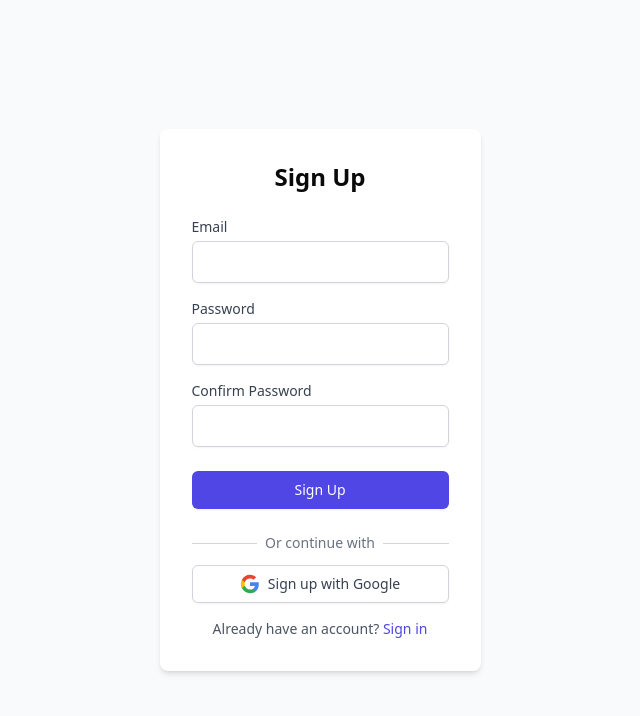
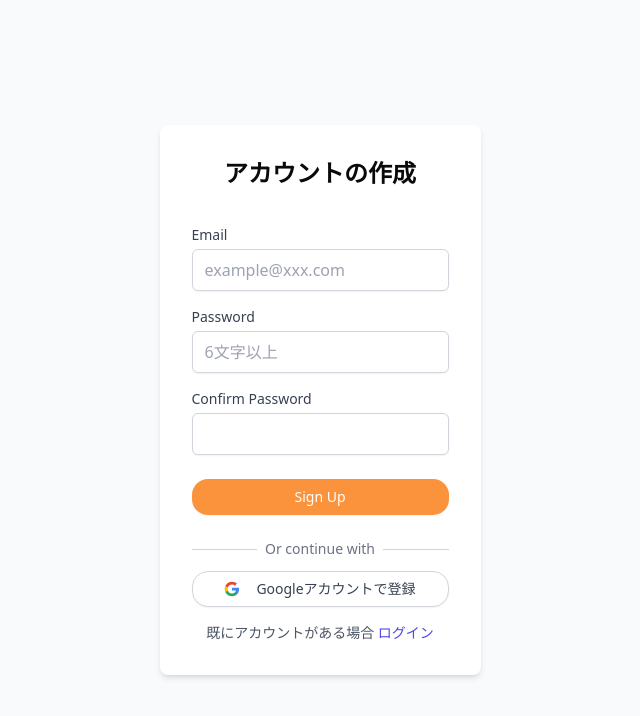
Before and after one commit to syonosuke743/portfolio, a Next.js app in the folder front/: page /auth/signup in a window 1280 px wide. Shown: the top 716 px of the page, without its empty margins (320-960 px from the left). Built offline with nearby package versions, Linux system fonts and the light colour scheme; no server answers.

Commit message:
ログインログアウト画面のコーディング

```diff
--- a/front/package.json
+++ b/front/package.json
@@ -11,6 +11,7 @@
     "test:watch": "jest --watch"
   },
   "dependencies": {
+    "@radix-ui/react-slider": "^1.3.5",
     "@radix-ui/react-slot": "^1.2.3",
     "class-variance-authority": "^0.7.1",
     "clsx": "^2.1.1",
--- a/front/src/components/auth/SignInForm.tsx
+++ b/front/src/components/auth/SignInForm.tsx
@@ -3,6 +3,7 @@
 import { useRouter } from 'next/navigation';
 import React, { useState } from 'react';
 import {signIn, getSession} from 'next-auth/react'
+import { Button } from '../ui/button';
 
 
 
@@ -46,7 +47,7 @@ const SignInForm = () => {
 
   return (
     <div className='max-w-md mx-auto bg-white p-8 rounded-lg shadow-md'>
-        <h2 className='text-2xl font-bold mb-6 text-center'>Sign In</h2>
+        <h2 className='text-2xl font-bold mb-9 text-center'>ログイン</h2>
         {error && (
         <div className="mb-4 p-3 bg-red-100 border border-red-400 text-red-700 rounded">
           {error}
@@ -65,6 +66,7 @@ const SignInForm = () => {
             onChange={(e) => setEmail(e.target.value)}
             className="mt-1 block w-full px-3 py-2 border border-gray-300 rounded-md shadow-sm focus:outline-none focus:ring-indigo-500 focus:border-indigo-500"
             required
+            placeholder='example@xxx.com'
           />
         </div>
 
@@ -79,16 +81,17 @@ const SignInForm = () => {
             onChange={(e) => setPassword(e.target.value)}
             className="mt-1 block w-full px-3 py-2 border border-gray-300 rounded-md shadow-sm focus:outline-none focus:ring-indigo-500 focus:border-indigo-500"
             required
+            placeholder='6文字以上'
           />
         </div>
 
-        <button
+        <Button
           type="submit"
           disabled={isLoading}
-          className="w-full flex justify-center py-2 px-4 border border-transparent rounded-md shadow-sm text-sm font-medium text-white bg-indigo-600 hover:bg-indigo-700 focus:outline-none focus:ring-2 focus:ring-offset-2 focus:ring-indigo-500 disabled:opacity-50"
+          className="w-full flex justify-center py-2 px-4 border border-transparent rounded-2xl shadow-sm text-sm font-medium text-white bg-orange-400 focus:outline-none focus:ring-2 focus:ring-offset-2  disabled:opacity-50"
         >
           {isLoading ? 'Signing in...' : 'Sign In'}
-        </button>
+        </Button>
       </form>
 
       <div className="mt-6">
@@ -103,7 +106,7 @@ const SignInForm = () => {
 
         <button
           onClick={handleGoogleSignIn}
-          className="mt-3 w-full flex justify-center py-2 px-4 border border-gray-300 rounded-md shadow-sm text-sm font-medium text-gray-700 bg-white hover:bg-gray-50 focus:outline-none focus:ring-2 focus:ring-offset-2 focus:ring-indigo-500"
+          className="mt-3 w-full flex justify-center py-2 px-4 border border-gray-300 rounded-2xl shadow-sm text-sm font-medium text-gray-700 bg-white hover:bg-gray-50 focus:outline-none focus:ring-2 focus:ring-offset-2 "
         >
           <svg className="w-5 h-5 mr-2" viewBox="0 0 24 24">
             <path fill="#4285F4" d="M22.56 12.25c0-.78-.07-1.53-.2-2.25H12v4.26h5.92c-.26 1.37-1.04 2.53-2.21 3.31v2.77h3.57c2.08-1.92 3.28-4.74 3.28-8.09z"/>
@@ -111,14 +114,14 @@ const SignInForm = () => {
             <path fill="#FBBC05" d="M5.84 14.09c-.22-.66-.35-1.36-.35-2.09s.13-1.43.35-2.09V7.07H2.18C1.43 8.55 1 10.22 1 12s.43 3.45 1.18 4.93l2.85-2.22.81-.62z"/>
             <path fill="#EA4335" d="M12 5.38c1.62 0 3.06.56 4.21 1.64l3.15-3.15C17.45 2.09 14.97 1 12 1 7.7 1 3.99 3.47 2.18 7.07l3.66 2.84c.87-2.6 3.3-4.53 6.16-4.53z"/>
           </svg>
-          Sign in with Google
+          Googleでログイン
         </button>
       </div>
 
       <p className="mt-4 text-center text-sm text-gray-600">
-        Don't have an account?{' '}
+        アカウントがない場合{' '}
         <a href="/auth/signup" className="font-medium text-indigo-600 hover:text-indigo-500">
-          Sign up
+          アカウント作成
         </a>
       </p>
 
--- a/front/src/components/auth/SignUpForm.tsx
+++ b/front/src/components/auth/SignUpForm.tsx
@@ -4,6 +4,7 @@ import { authApi } from "@/lib/api"
 import { signIn } from "next-auth/react"
 import { useRouter } from "next/navigation"
 import { useState } from 'react'
+import { Button } from "../ui/button"
 
 const SignUpForm = () => {
 
@@ -57,7 +58,7 @@ const SignUpForm = () => {
 
   return (
     <div className="max-w-md mx-auto bg-white p-8 rounded-lg shadow-md">
-    <h2 className="text-2xl font-bold mb-6 text-center">Sign Up</h2>
+    <h2 className="text-2xl font-bold mb-9 text-center">アカウントの作成</h2>
 
     {error && (
       <div className="mb-4 p-3 bg-red-100 border border-red-400 text-red-700 rounded">
@@ -77,6 +78,7 @@ const SignUpForm = () => {
           onChange={(e) => setEmail(e.target.value)}
           className="mt-1 block w-full px-3 py-2 border border-gray-300 rounded-md shadow-sm focus:outline-none focus:ring-indigo-500 focus:border-indigo-500"
           required
+          placeholder='example@xxx.com'
         />
       </div>
 
@@ -92,6 +94,7 @@ const SignUpForm = () => {
           className="mt-1 block w-full px-3 py-2 border border-gray-300 rounded-md shadow-sm focus:outline-none focus:ring-indigo-500 focus:border-indigo-500"
           minLength={6}
           required
+          placeholder='6文字以上'
         />
       </div>
 
@@ -104,19 +107,19 @@ const SignUpForm = () => {
           id="confirmPassword"
           value={confirmPassword}
           onChange={(e) => setConfirmPassword(e.target.value)}
-          className="mt-1 block w-full px-3 py-2 border border-gray-300 rounded-md shadow-sm focus:outline-none focus:ring-indigo-500 focus:border-indigo-500"
+          className="mt-1 block w-full px-3 py-2 border border-gray-300 rounded-md shadow-sm focus:outline-none focus:ring-indigo-500 focus:border-indigo-500 "
           minLength={6}
           required
         />
       </div>
 
-      <button
+      <Button
         type="submit"
         disabled={isLoading}
-        className="w-full flex justify-center py-2 px-4 border border-transparent rounded-md shadow-sm text-sm font-medium text-white bg-indigo-600 hover:bg-indigo-700 focus:outline-none focus:ring-2 focus:ring-offset-2 focus:ring-indigo-500 disabled:opacity-50"
+        className="w-full flex justify-center py-2 px-4 border border-transparent rounded-2xl shadow-sm text-sm font-medium text-white bg-orange-400 hover:bg-orange-500 focus:outline-none focus:ring-2 focus:ring-offset-2 disabled:opacity-50"
       >
         {isLoading ? 'Creating account...' : 'Sign Up'}
-      </button>
+      </Button>
     </form>
 
     <div className="mt-6">
@@ -129,9 +132,9 @@ const SignUpForm = () => {
         </div>
       </div>
 
-      <button
+      <Button
         onClick={handleGoogleSignUp}
-        className="mt-3 w-full flex justify-center py-2 px-4 border border-gray-300 rounded-md shadow-sm text-sm font-medium text-gray-700 bg-white hover:bg-gray-50 focus:outline-none focus:ring-2 focus:ring-offset-2 focus:ring-indigo-500"
+        className="mt-3 w-full flex justify-center py-2 px-4 border border-gray-300 rounded-2xl shadow-sm text-sm font-medium text-gray-700 bg-white hover:bg-gray-50 focus:outline-none focus:ring-2 focus:ring-offset-2"
       >
         <svg className="w-5 h-5 mr-2" viewBox="0 0 24 24">
           <path fill="#4285F4" d="M22.56 12.25c0-.78-.07-1.53-.2-2.25H12v4.26h5.92c-.26 1.37-1.04 2.53-2.21 3.31v2.77h3.57c2.08-1.92 3.28-4.74 3.28-8.09z"/>
@@ -139,14 +142,14 @@ const SignUpForm = () => {
           <path fill="#FBBC05" d="M5.84 14.09c-.22-.66-.35-1.36-.35-2.09s.13-1.43.35-2.09V7.07H2.18C1.43 8.55 1 10.22 1 12s.43 3.45 1.18 4.93l2.85-2.22.81-.62z"/>
           <path fill="#EA4335" d="M12 5.38c1.62 0 3.06.56 4.21 1.64l3.15-3.15C17.45 2.09 14.97 1 12 1 7.7 1 3.99 3.47 2.18 7.07l3.66 2.84c.87-2.6 3.3-4.53 6.16-4.53z"/>
         </svg>
-        Sign up with Google
-      </button>
+        Googleアカウントで登録
+      </Button>
     </div>
 
     <p className="mt-4 text-center text-sm text-gray-600">
-      Already have an account?{' '}
+      既にアカウントがある場合{' '}
       <a href="/auth/signin" className="font-medium text-indigo-600 hover:text-indigo-500">
-        Sign in
+        ログイン
       </a>
     </p>
   </div>
--- /dev/null
+++ b/front/src/components/ui/slider.tsx
@@ -0,0 +1,28 @@
+"use client"
+
+import * as React from "react"
+import * as SliderPrimitive from "@radix-ui/react-slider"
+
+import { cn } from "@/lib/utils"
+
+const Slider = React.forwardRef<
+  React.ElementRef<typeof SliderPrimitive.Root>,
+  React.ComponentPropsWithoutRef<typeof SliderPrimitive.Root>
+>(({ className, ...props }, ref) => (
+  <SliderPrimitive.Root
+    ref={ref}
+    className={cn(
+      "relative flex w-full touch-none select-none items-center",
+      className
+    )}
+    {...props}
+  >
+    <SliderPrimitive.Track className="relative h-1.5 w-full grow overflow-hidden rounded-full bg-primary/20">
+      <SliderPrimitive.Range className="absolute h-full bg-primary" />
+    </SliderPrimitive.Track>
+    <SliderPrimitive.Thumb className="block h-4 w-4 rounded-full border border-primary/50 bg-background shadow transition-colors focus-visible:outline-none focus-visible:ring-1 focus-visible:ring-ring disabled:pointer-events-none disabled:opacity-50" />
+  </SliderPrimitive.Root>
+))
+Slider.displayName = SliderPrimitive.Root.displayName
+
+export { Slider }
```
Also changed, not shown: 1 other file (tests, documents, lock files or other folders).
